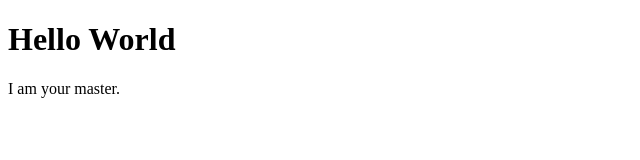
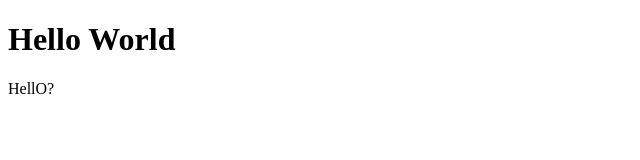
Before and after one commit to Growlithium/growlithium.github.io, a plain HTML site: page index.html in a window 1280 px wide. Shown: the full height of the page, 0-640 px from the left. Drawn offline with Linux system fonts and the light colour scheme.

Commit message:
Update index.html

```diff
--- a/index.html
+++ b/index.html
@@ -2,6 +2,6 @@
 <html>
 <body>
 <h1>Hello World</h1>
-<p>I am your master.</p>
+<p>HellO?</p>
 </body>
 </html>
```
